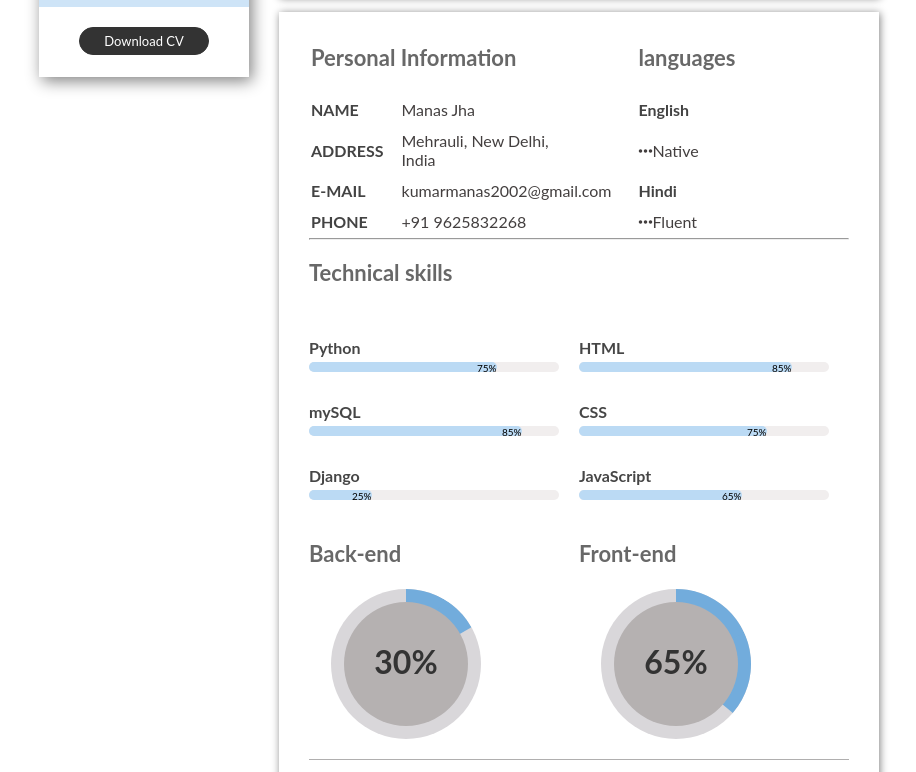
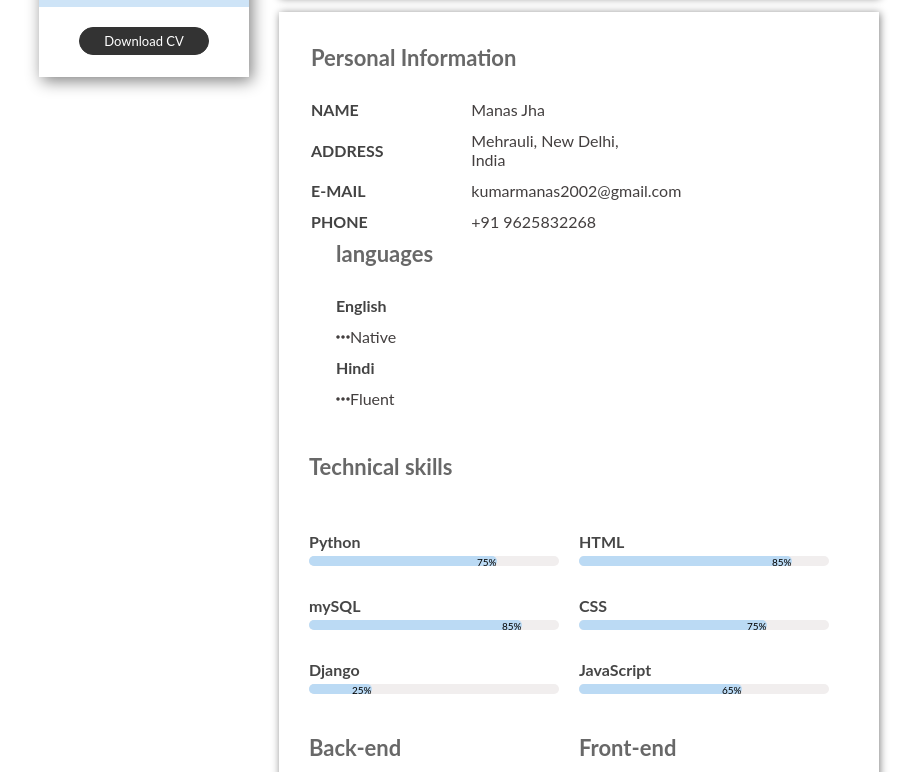
Before and after one commit to manas-jha/folio, a plain HTML site: page index.html in a window 1280 px wide. Shown: the part 1126-1898 px from the top of the page, without its empty margins (181-1097 px from the left). Drawn offline with Linux system fonts and the light colour scheme; files whose address does not match are found by name.

```diff
--- a/index.html
+++ b/index.html
@@ -77,7 +77,7 @@
 
 
             <div class="info">
-                <table>
+                <!-- <table>
                     <tr>
                         <th colspan="2" style="width: 50%;" class="info_top">Personal Information</th>
                         <th class="info_top info_rt">languages</th>
@@ -89,7 +89,7 @@
                     </tr>
                     <tr>
                         <td class="info_det">ADDRESS</td>
-                        <td>Mehrauli, New Delhi,</br> India</td>
+                        <td>Mehrauli, New Delhi,<br> India</td>
                         <td class="info_dd"><i class="fa-solid fa-ellipsis"></i>Native</td>
                     </tr>
                     <tr>
@@ -102,11 +102,58 @@
                         <td>+91 9625832268</td>
                         <td class="info_dd"><i class="fa-solid fa-ellipsis"></i>Fluent</td>
                     </tr>
-                </table>
+                </table> -->
 
-                <hr><br>
+                <div class="my-detail">
 
-                <section>
+                    <div class="my-detail-left">
+                        <table>
+                            <tr>
+                                <th colspan="2" style="width: 50%;" class="info_top">Personal Information</th>
+                            </tr>
+                            <tr>
+                                <td class="info_det">NAME</td>
+                                <td>Manas Jha</td>
+                            </tr>
+                            <tr>
+                                <td class="info_det">ADDRESS</td>
+                                <td>Mehrauli, New Delhi,<br> India</td>
+                            </tr>
+                            <tr>
+                                <td class="info_det">E-MAIL</td>
+                                <td>kumarmanas2002@gmail.com</td>
+                            </tr>
+                            <tr>
+                                <td class="info_det">PHONE</td>
+                                <td>+91 9625832268</td>
+                            </tr>
+                        </table>
+
+                    </div>
+                    <div class="my-detail-right">
+                        <table>
+                            <tr>
+                                <th class="info_top info_rt">languages</th>
+                            </tr>
+                            <tr>
+                                <td class="info_det info_rt">English</td>
+                            </tr>
+                            <tr>
+                                <td class="info_dd"><i class="fa-solid fa-ellipsis"></i>Native</td>
+                            </tr>
+                            <tr>
+                                <td class="info_det info_rt">Hindi</td>
+                            </tr>
+                            <tr>
+                                <td class="info_dd"><i class="fa-solid fa-ellipsis"></i>Fluent</td>
+                            </tr>
+                        </table>
+                    </div>
+                </div>
+
+                <br><br>
+
+                <div class="tech-skill">
                     <h2 class="info_top">Technical skills</h2>
                     <div class="skills">
                     <div class="prog-container">
@@ -147,7 +194,7 @@
 
                     </div>
 
-                    <div class="circle-prog">
+                    <div class="prog-container">
 
                         <div class="skill">
 
@@ -187,7 +234,7 @@
 
                     </div>
                     </div>
-                </section>
+                </div>
 
 
 
@@ -260,7 +307,7 @@
             </div>
 
             <div class="group">
-                <textarea class="group-textarea" type="textarea" name="message"  rows="5" style=" resize:none;height: 120px;" required></textarea><span class="bar"></span>
+                <textarea class="group-textarea" type="textarea" name="message"  rows="5" style="height: 120px;" required></textarea><span class="bar"></span>
                 <label class="group-label" for="">Message</label>
             </div>
 
```
